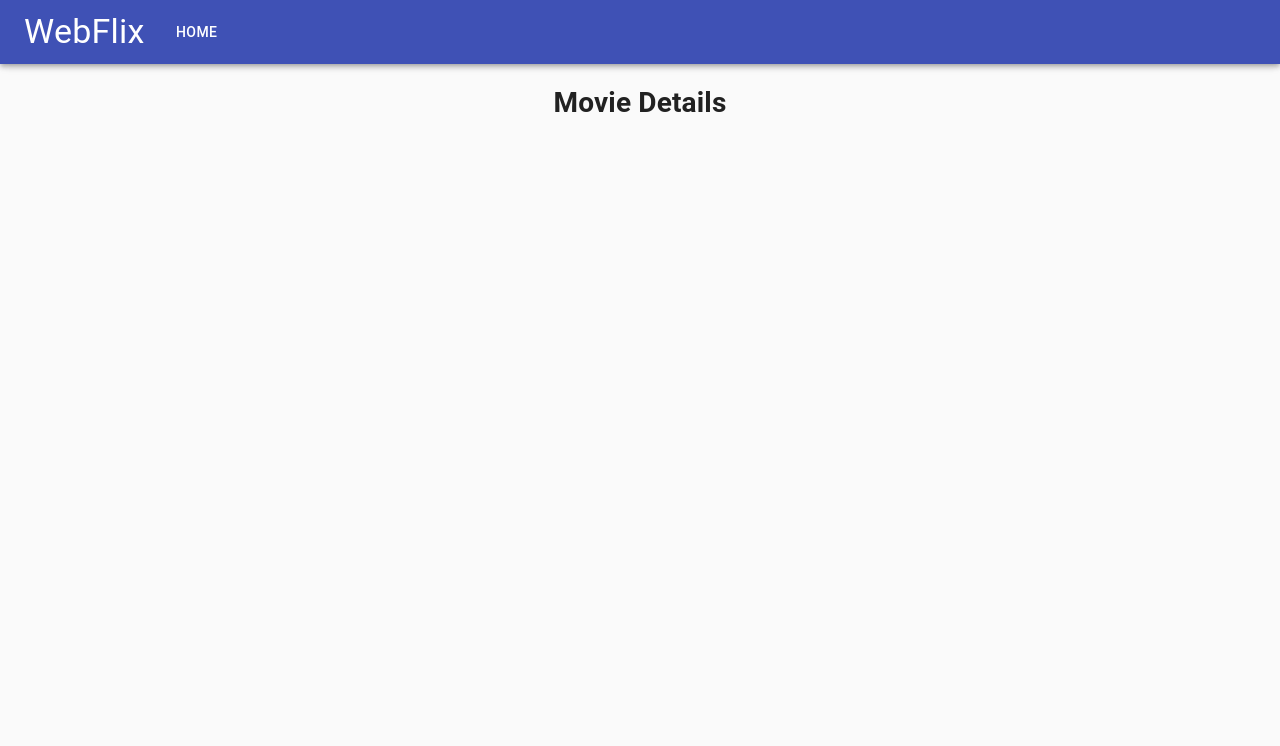
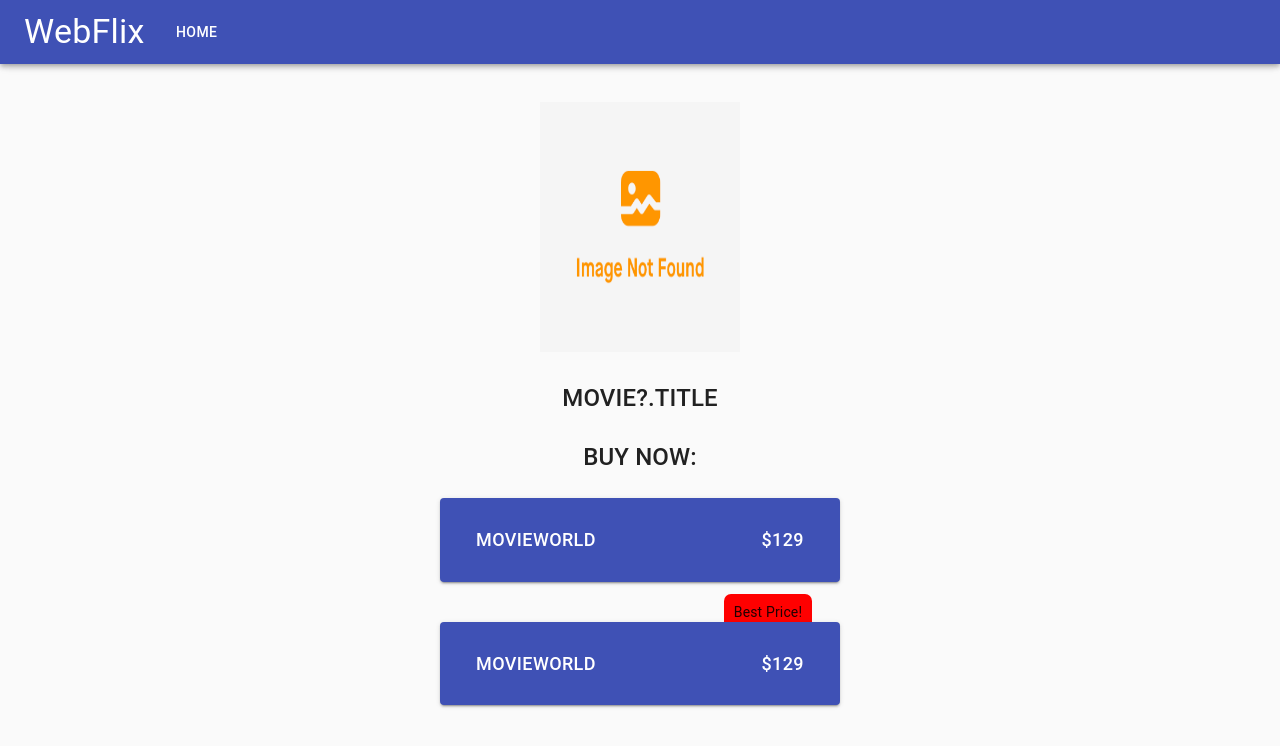
Before and after one commit to pratikbhumkar/webjetapifrontend, a React (Create React App) app: page /moviedetails in a window 1280 px wide. Shown: the top 746 px of the page. Built offline with nearby package versions, Linux system fonts and the light colour scheme; no server answers.

Commit message:
Adding movie details screen

```diff
--- a/src/features/HomeScreen/HomeScreen.js
+++ b/src/features/HomeScreen/HomeScreen.js
@@ -4,15 +4,19 @@ import { connect } from "react-redux";
 import MovieContainer from './components/MovieContainer'
 import MovieSearchBox from './components/MovieSearchBox'
 import loading from "../../assets/loading.gif";
+import { GetMovieDetails } from "./HomeScreenServices";
+import { useHistory } from "react-router-dom";
+
 const HomeScreen = ({ movies }) => {
+    const history = useHistory();
     if (movies) {
         return (
             <div className="container">
-                <MovieSearchBox movies={movies} />
+                <MovieSearchBox movies={movies} getMovieDetails={(cinemaWorldId, filmWorldId)=>GetMovieDetails(cinemaWorldId, filmWorldId, history)}/>
                 <div className="grid-container">
                     {
                         movies?.map((movie, index) => {
-                            return <MovieContainer movie={movie} key={index} />
+                            return <MovieContainer movie={movie} key={index} getMovieDetails={GetMovieDetails}/>
                         })
                     }
                 </div>
@@ -21,12 +25,11 @@ const HomeScreen = ({ movies }) => {
     } else {
         return (
             <div className="container">
-                <img src={loading} />
+                <img src={loading} alt="Loading..."/>
                 <h1>Please wait while the movies are loaded.</h1>
             </div>
         )
     }
-
 }
 
 const mapStateToProps = state => {
--- a/src/features/HomeScreen/HomeScreenServices.js
+++ b/src/features/HomeScreen/HomeScreenServices.js
@@ -0,0 +1,22 @@
+export const GetMovieDetails = async (cid, fid, history) => {
+    var requestOptions = {
+        method: 'GET'
+    };
+    var promises = [];
+    if (cid) {
+        var cinemaWorldDetails = fetch(`https://localhost:44367/api/Movies/GetMovie/Cinemaworld/${cid}`, requestOptions)
+            .then(response => response.json())
+        promises.push(cinemaWorldDetails);
+    }
+
+    if (fid) {
+        var filmWorldDetails = fid && fetch(`https://localhost:44367/api/Movies/GetMovie/Filmworld/${fid}`, requestOptions)
+            .then(response => response.json())
+        promises.push(filmWorldDetails);
+    }
+    Promise.allSettled(promises).then((results) => {
+        results.forEach(element => {
+            console.log('element==',element)
+        });
+    })
+}
--- a/src/features/HomeScreen/components/MovieContainer.js
+++ b/src/features/HomeScreen/components/MovieContainer.js
@@ -1,11 +1,11 @@
 import React from 'react'
 import notfound from "../../../assets/notfound.png";
-const MovieContainer = ({ movie }) => {
+const MovieContainer = ({ movie, getMovieDetails }) => {
     const movieImageURL = movie?.poster?.replace('http://ia.media-imdb.com', 'https://m.media-amazon.com')
     return (
         <div className="grid-item movie-container"
             onClick={(event) => {
-
+                getMovieDetails(movie?.cinemaWorldId, movie?.filmWorldId)
             }}>
             <img
                 onError={(ev)=>ev.target.src = notfound}
--- a/src/features/MovieDetails/MovieDetails.js
+++ b/src/features/MovieDetails/MovieDetails.js
@@ -1,9 +1,20 @@
 import React from 'react'
-
+import notfound from "../../assets/notfound.png";
+import Supplier from "./components/Supplier";
 const MovieDetails = () => {
     return (
-        <div>
-            <h1>Movie Details</h1>
+        <div className="container">
+            <img
+                onError={(ev) => ev.target.src = notfound}
+                src={notfound}
+                alt={'movie?.title'}
+                width={200}
+                height={250}
+            />
+            <p className="TitleText">movie?.title</p>
+            <p className="TitleText">Buy Now:</p>
+            <Supplier />
+            <Supplier bestPrice/>
         </div>
     )
 }
--- /dev/null
+++ b/src/features/MovieDetails/components/Supplier.js
@@ -0,0 +1,22 @@
+import React from 'react'
+import { Button } from "@material-ui/core";
+
+const Supplier = ({ bestPrice, supplierName, price }) => {
+    return (
+        <div style={{width: '25rem', margin:'auto'}}>
+            <div className="margin">
+                {bestPrice && <span style={{ backgroundColor: "red", padding: 10, borderRadius: 7, marginLeft:'16rem'}}>Best Price!</span>}
+                <Button variant="contained" color="primary">
+                    <div className="supplierContent">
+                        <div className="Supplier-Left">MovieWorld</div>
+                        <div className="Supplier-Right">$129</div>
+                    </div>
+                </Button>
+            </div>
+
+        </div>
+
+    )
+}
+
+export default Supplier
--- a/src/redux/reducers/movieReducer.js
+++ b/src/redux/reducers/movieReducer.js
@@ -1,10 +1,10 @@
-import { SET_MOVIES, GET_MOVIES, GET_MOVIES_SUCCESS, GET_MOVIES_FAILURE } from "../actionTypes";
+import { SET_MOVIES } from "../actionTypes";
 
 const initialState = {
   movies: null,
 };
 
-export default function movieReducer (state = initialState, action) {
+export default function movieReducer(state = initialState, action) {
   switch (action.type) {
     case SET_MOVIES: {
       return {
@@ -18,7 +18,6 @@ export default function movieReducer (state = initialState, action) {
 }
 
 export async function fetchMovies(dispatch, getState) {
-
   var requestOptions = {
     method: 'GET'
   };
--- a/src/styles/style.scss
+++ b/src/styles/style.scss
@@ -1,4 +1,4 @@
-$font:"Roboto", sans-serif;
+$font: "Roboto", sans-serif;
 
 .padder {
   padding: 0px 20px 0px 20px;
@@ -35,3 +35,35 @@ $font:"Roboto", sans-serif;
     grid-template-columns: auto auto;
   }
 }
+
+.TitleText {
+  font-family: $font;
+  font-size: 24px;
+  font-weight: 500;
+  text-transform: uppercase;
+}
+
+.supplierContent {
+  width: 23rem;
+  margin: auto;
+  flex: 1;
+  flex-direction: row;
+  display: flex;
+  padding: 20px;
+}
+
+.Supplier-Left {
+  flex: 0.5;
+  text-align: left;
+  font-size: 18px;
+}
+
+.Supplier-Right {
+  flex: 0.5;
+  text-align: right;
+  font-size: 18px;
+}
+
+.margin{
+  margin-bottom: 20px;
+}
```
